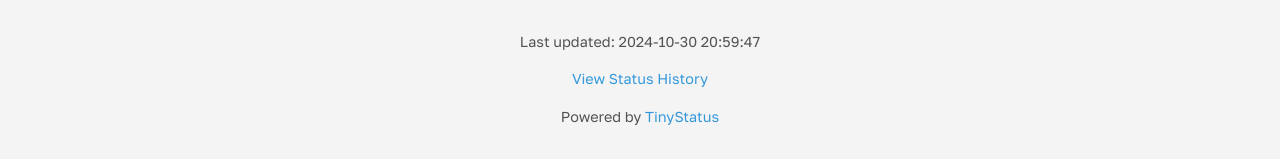
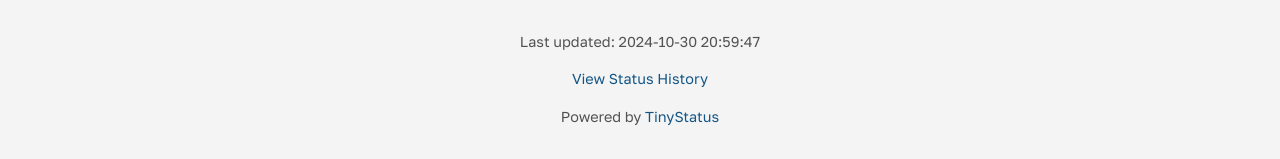
Before and after one commit to atinder-harika/demo-tinystatus, a plain HTML site: page index.html in a window 1280 px wide. Shown: the part 1297-1456 px from the top of the page. Drawn offline with Linux system fonts and the light colour scheme.

Commit message:
Updated color again

```diff
--- a/index.html
+++ b/index.html
@@ -22,7 +22,7 @@
             --card-bg: #fff;
             --card-shadow: rgba(0,0,0,0.1);
             --footer-color: #525252;
-            --link-color: #3498db;
+            --link-color: #135686;
             --secondary-bg-color: #fff;
             --status-down-color: #a52a2a;
             --status-up-color: #166534
```
